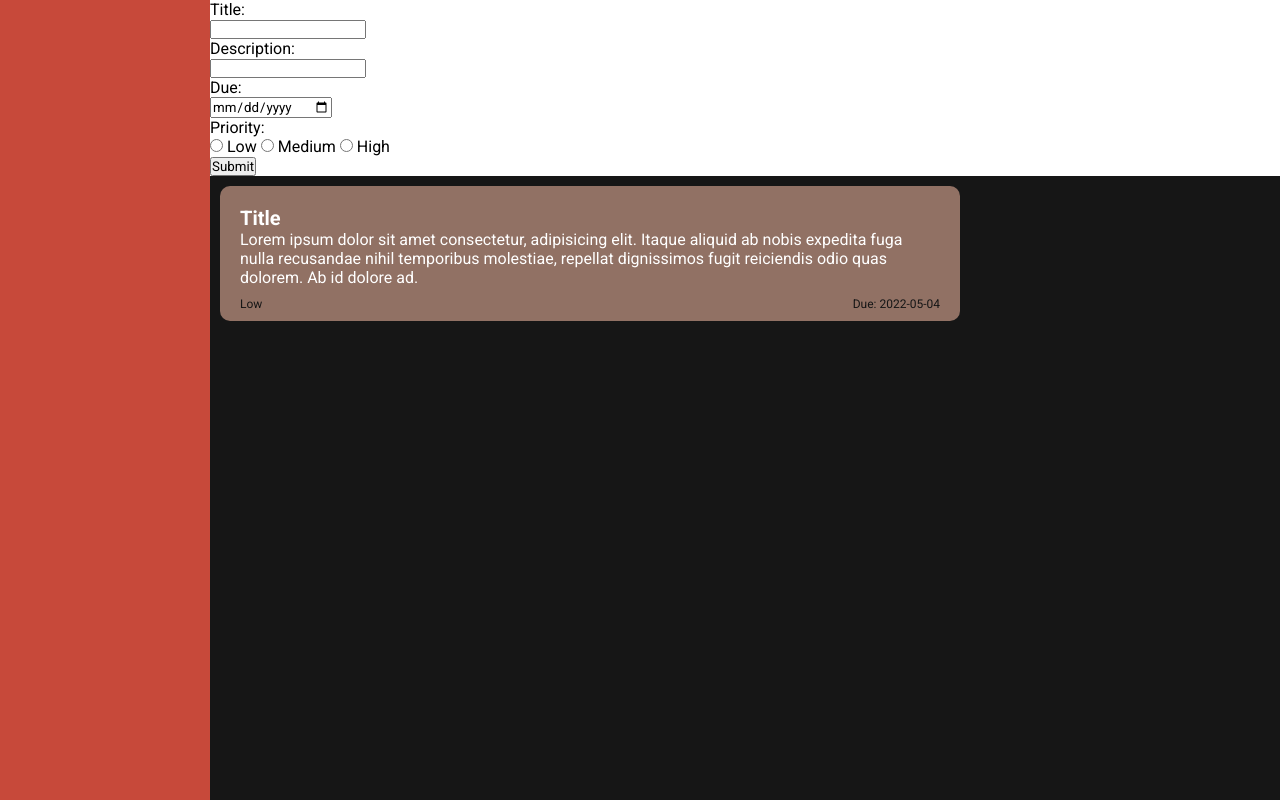
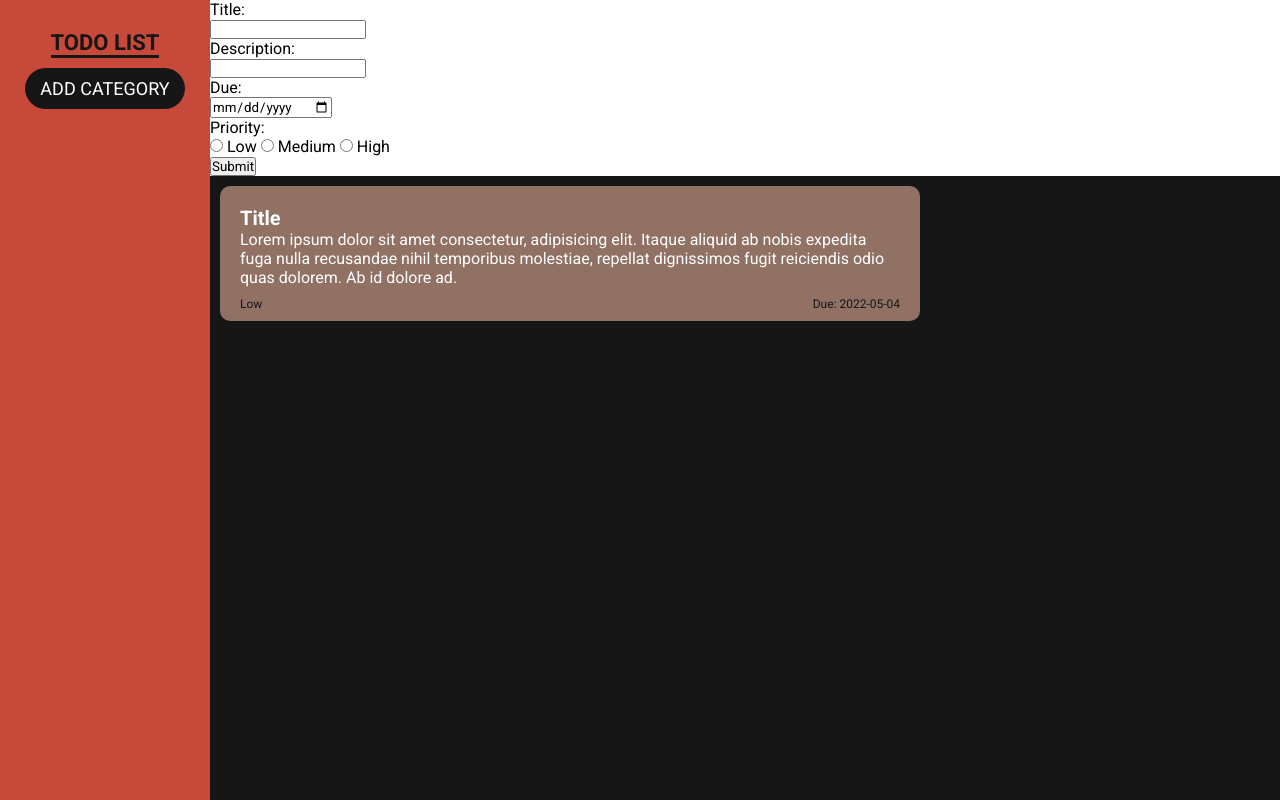
Before and after one commit to ol3gatron/Todo-List, a plain HTML site: page index.html in a window 1280 px wide. Drawn offline with Linux system fonts and the light colour scheme.

Commit message:
created basic design

```diff
--- a/index.html
+++ b/index.html
@@ -46,7 +46,10 @@
       </div>
     </div>
 
-    <div class="sidebar"></div>
+    <div class="sidebar">
+      <div class="sidebar-title">Todo list</div>
+      <button class="addCategory">Add category</button>
+    </div>
 
     <script src="script.js"></script>
   </body>
--- a/script.js
+++ b/script.js
@@ -3,6 +3,8 @@ const form = document.querySelector("#form")
 const todoFactory = function(title, desc, due, priority) {
  return {title, desc, due, priority}
 }
+
+const todos = []
 
 form.addEventListener("submit", function(e) {
   const title = document.querySelector("#title").value
@@ -10,9 +12,7 @@ form.addEventListener("submit", function(e) {
   const due = document.querySelector("#due").value
   const priority = document.querySelector("input[name='priority']:checked").value
 
-
-
-  console.log(todoFactory(title, desc, due, priority))
+  todos.push(todoFactory(title, desc, due, priority))
 
   e.preventDefault()
 })
--- a/style.css
+++ b/style.css
@@ -3,6 +3,7 @@
 * {
   margin: 0;
   padding: 0;
+  box-sizing: border-box;
   font-family: 'Roboto', sans-serif;
 }
 
@@ -47,4 +48,27 @@ body {
   background-color: #C7493A;
   grid-column: 1 / 2;
   grid-row: 1 / 4;
+  display: flex;
+  flex-direction: column;
+  padding: 20px;
+  align-items: center;
 }
+
+.addCategory {
+  color: #fff;
+  background-color: #161616;
+  border: none;
+  padding: 10px 15px;
+  border-radius: 30px;
+  font-size: 18px;
+  text-transform: uppercase;
+}
+
+.sidebar-title {
+  text-transform: uppercase;
+  font-size: 22px;
+  font-weight: bold;
+  color: #161616;
+  border-bottom: 3px solid #161616;
+  margin: 10px 0;
+}
```
